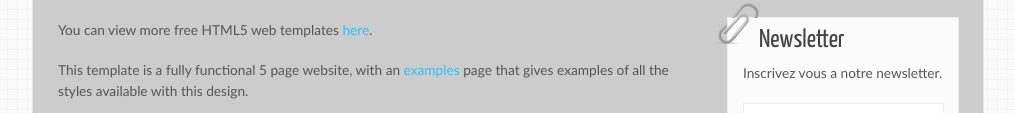
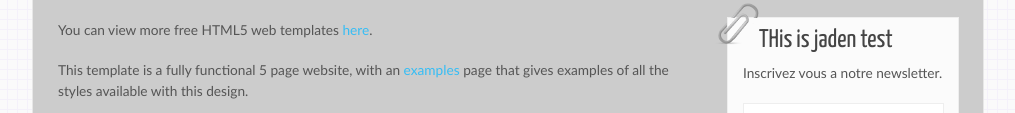
Before and after one commit to ibrahimbada/p_jaden, a plain HTML site: page index.html in a window 1280 px wide. Shown: the part 371-484 px from the top of the page, without its empty margins (133-1148 px from the left). Drawn offline with Linux system fonts and the light colour scheme.

Commit message:
Update index.html

```diff
--- a/index.html
+++ b/index.html
@@ -39,7 +39,7 @@
         </div>
         <img class="paperclip" src="style/paperclip.png" alt="paperclip" />
         <div class="sidebar">
-          <h3>Newsletter</h3>
+          <h3>THis is jaden test</h3>
           <p>Inscrivez vous a notre newsletter.</p>
           <form method="post" action="#" id="subscribe">
             <p style="padding: 0 0 9px 0;"><input class="search" type="text" name="email_address" value="your email address" onclick="javascript: document.forms['subscribe'].email_address.value=''" /></p>
```
